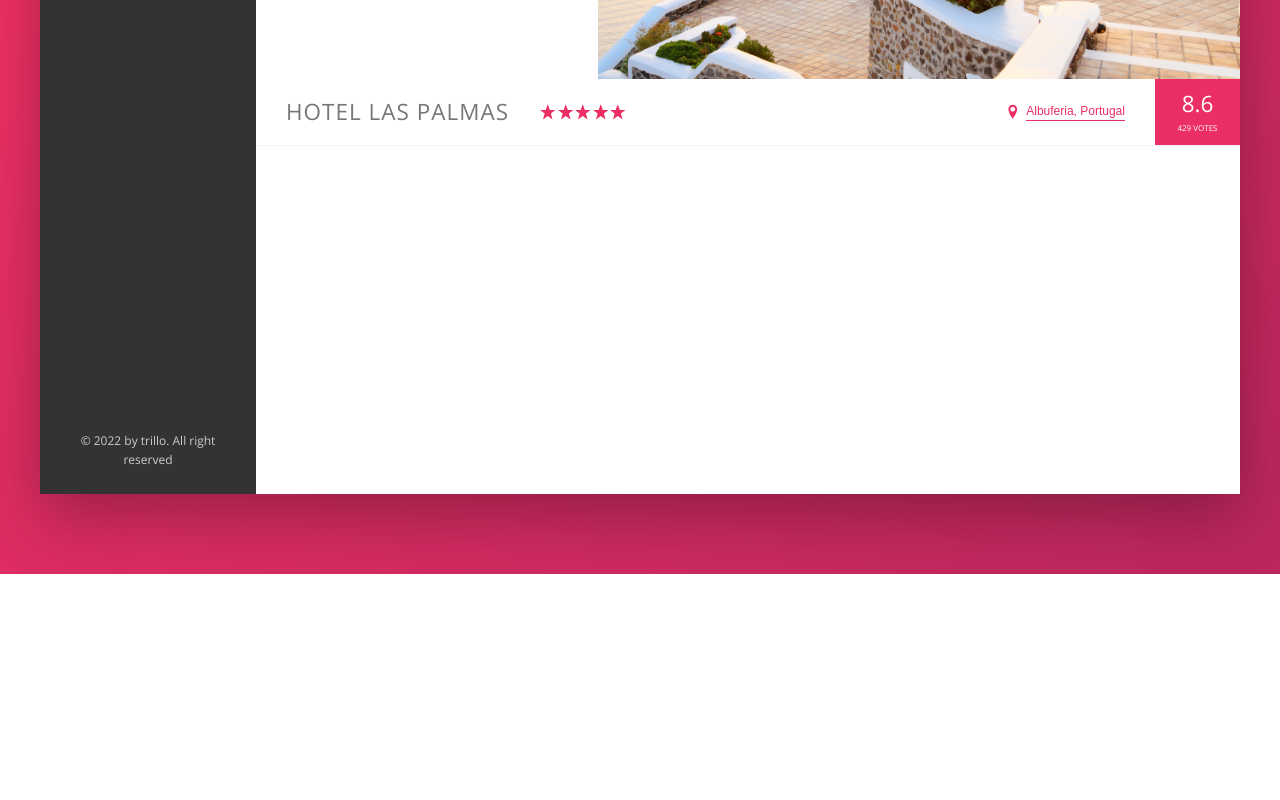
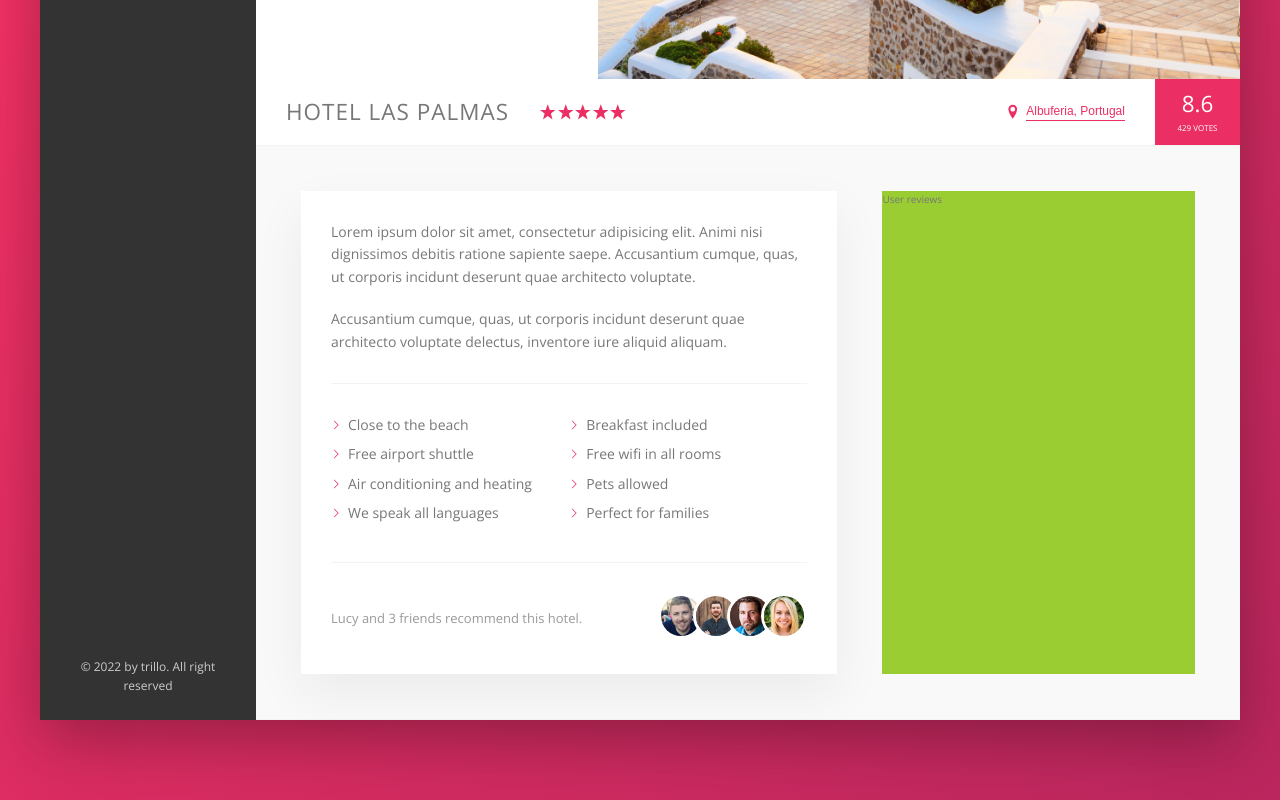
Before and after one commit to Trouble-Andrew/Trillo, a website: page index.html in a window 1280 px wide. Shown: the part 456-1256 px from the top of the page. Before the commit the page ends 1030 px from the top, so only its background shows below. Drawn offline with nearby package versions, Linux system fonts and the light colour scheme.

Commit message:
feat: add description section

```diff
--- a/index.html
+++ b/index.html
@@ -131,6 +131,44 @@
                         <div class="overview__rating-count">429 votes</div>
                     </div>
                 </div>
+
+                <div class="detail">
+                    <div class="description">
+                        <p class="paragraph">
+                            Lorem ipsum dolor sit amet, consectetur adipisicing elit. Animi nisi dignissimos debitis
+                            ratione sapiente saepe. Accusantium cumque, quas, ut corporis incidunt deserunt quae
+                            architecto voluptate.
+                        </p>
+                        <p class="paragraph">
+                            Accusantium cumque, quas, ut corporis incidunt deserunt quae architecto voluptate delectus,
+                            inventore iure aliquid aliquam.
+                        </p>
+                        <ul class="list">
+                            <li class="list__item">Close to the beach</li>
+                            <li class="list__item">Breakfast included</li>
+                            <li class="list__item">Free airport shuttle</li>
+                            <li class="list__item">Free wifi in all rooms</li>
+                            <li class="list__item">Air conditioning and heating</li>
+                            <li class="list__item">Pets allowed</li>
+                            <li class="list__item">We speak all languages</li>
+                            <li class="list__item">Perfect for families</li>
+                        </ul>
+                        <div class="recommend">
+                            <p class="recommend__count">
+                                Lucy and 3 friends recommend this hotel.
+                            </p>
+                            <div class="recommend__friends">
+                                <img src="img/user-3.jpg" alt="Friend 1" class="recommend__photo">
+                                <img src="img/user-4.jpg" alt="Friend 2" class="recommend__photo">
+                                <img src="img/user-5.jpg" alt="Friend 3" class="recommend__photo">
+                                <img src="img/user-6.jpg" alt="Friend 4" class="recommend__photo">
+                            </div>
+                        </div>
+                    </div>
+                    <div class="user-reviews">
+                        User reviews
+                    </div>
+                </div>
             </main>
         </div>
     </div>
--- a/sass/_base.scss
+++ b/sass/_base.scss
@@ -31,6 +31,9 @@ Grey dark 3: #999
   --color-grey-dark-3: #999;
 
   --shadow-dark: 0 2rem 6rem rgba(0, 0, 0, 0.3);
+  --shadow-light: 0 2rem 5rem rgba(0, 0, 0, 0.06);
+
+  --line: 1px solid var(--color-grey-light-2);
 }
 
 * {
--- a/sass/_components.scss
+++ b/sass/_components.scss
@@ -193,7 +193,7 @@
 .overview {
   display: flex;
   align-items: center;
-  border-bottom: 1px solid var(--color-grey-light-2);
+  border-bottom: var(--line);
 
   &__heading {
     font-size: 2.25rem;
@@ -288,3 +288,78 @@
     box-shadow: none;
   }
 }
+
+// PARAGRAPH
+.paragraph {
+  &:not(:last-of-type) {
+    margin-bottom: 2rem;
+  }
+}
+
+// LIST
+.list {
+  list-style: none;
+  margin: 3rem 0;
+  padding: 3rem 0;
+  border-top: var(--line);
+  border-bottom: var(--line);
+
+  display: flex;
+  flex-wrap: wrap;
+
+  // list-style-image: url(../img/chevron-thin-right.svg);
+
+  &__item {
+    flex: 0 0 50%;
+    margin-bottom: 0.7rem;
+  }
+
+  &__item::before {
+    content: '';
+    display: inline-block;
+    height: 1rem;
+    width: 1rem;
+    margin-right: 7px;
+
+    //older browsers
+    // background-image: url(../img/chevron-thin-right.svg);
+    // background-size: cover;
+
+    //newer browsers
+    background-color: var(--color-primary);
+    -webkit-mask-image: url(../img/chevron-thin-right.svg);
+    -webkit-mask-size: cover;
+    mask-image: url(../img/chevron-thin-right.svg);
+    mask-size: cover;
+  }
+}
+
+// RECOMMEND
+.recommend {
+  display: flex;
+  align-items: center;
+  justify-content: space-between;
+  font-size: 1.3rem;
+  color: var(--color-grey-dark-3);
+
+  &__count {
+    margin-right: auto;
+  }
+
+  &__friends {
+
+  }
+
+  &__photo {
+    box-sizing: content-box;
+    height: 4rem;
+    width: 4rem;
+    border-radius: 50%;
+    border: 3px solid #fff;
+
+    &:not(:last-child) {
+      margin-right: -1.5rem;
+    }
+
+  }
+}
--- a/sass/_layout.scss
+++ b/sass/_layout.scss
@@ -14,7 +14,7 @@
 
   height: 7rem;
   background-color: #fff;
-  border-bottom: 1px solid var(--color-grey-light-2);
+  border-bottom: var(--line);
 }
 
 .content {
@@ -32,7 +32,26 @@
 
 .hotel-view {
   background-color: #fff;
-  // test
-  height: 80rem;
   flex-grow: 1;
 }
+
+.detail {
+  display: flex;
+  padding: 4.5rem;
+  background-color: var(--color-grey-light-1);
+  border-bottom: var(--line);
+}
+
+.description {
+  background-color: #fff;
+  box-shadow: var(--shadow-light);
+  padding: 3rem;
+  flex: 0 0 60%;
+  margin-right: 4.5rem;
+  font-size: 1.4rem;
+}
+
+.user-reviews {
+  background-color: yellowgreen;
+  flex: 1;
+}
```
Also changed, not shown: css/style.css.
